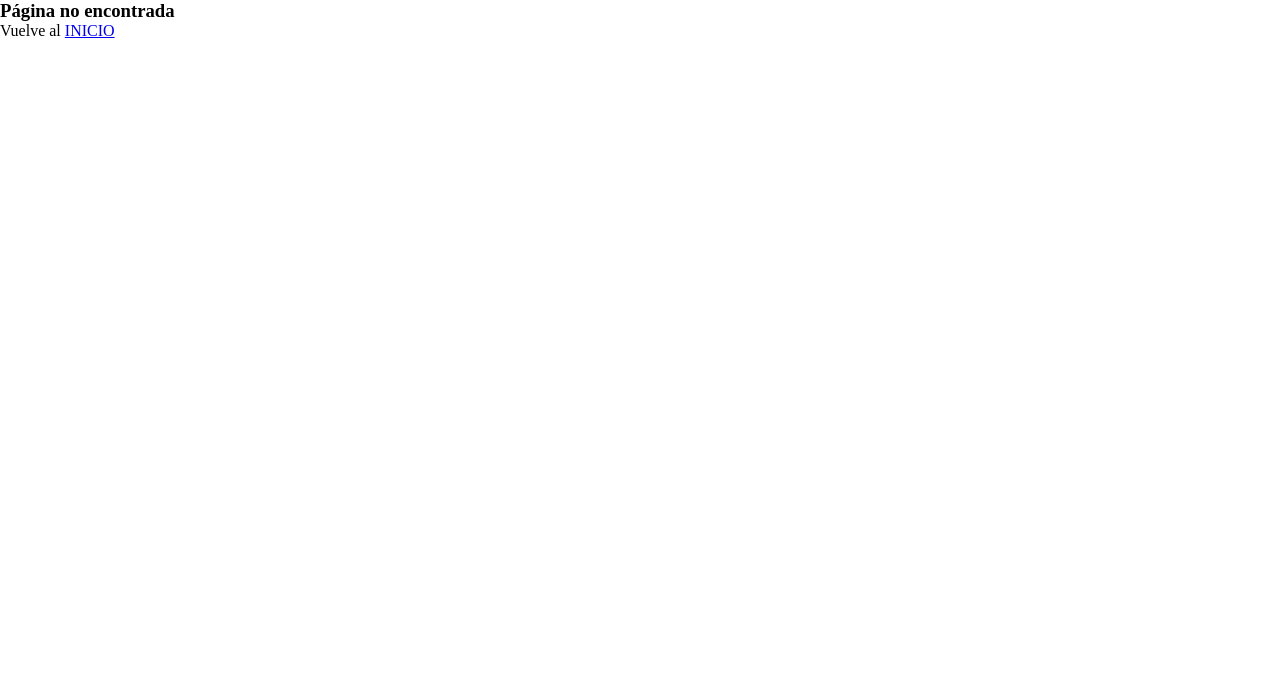
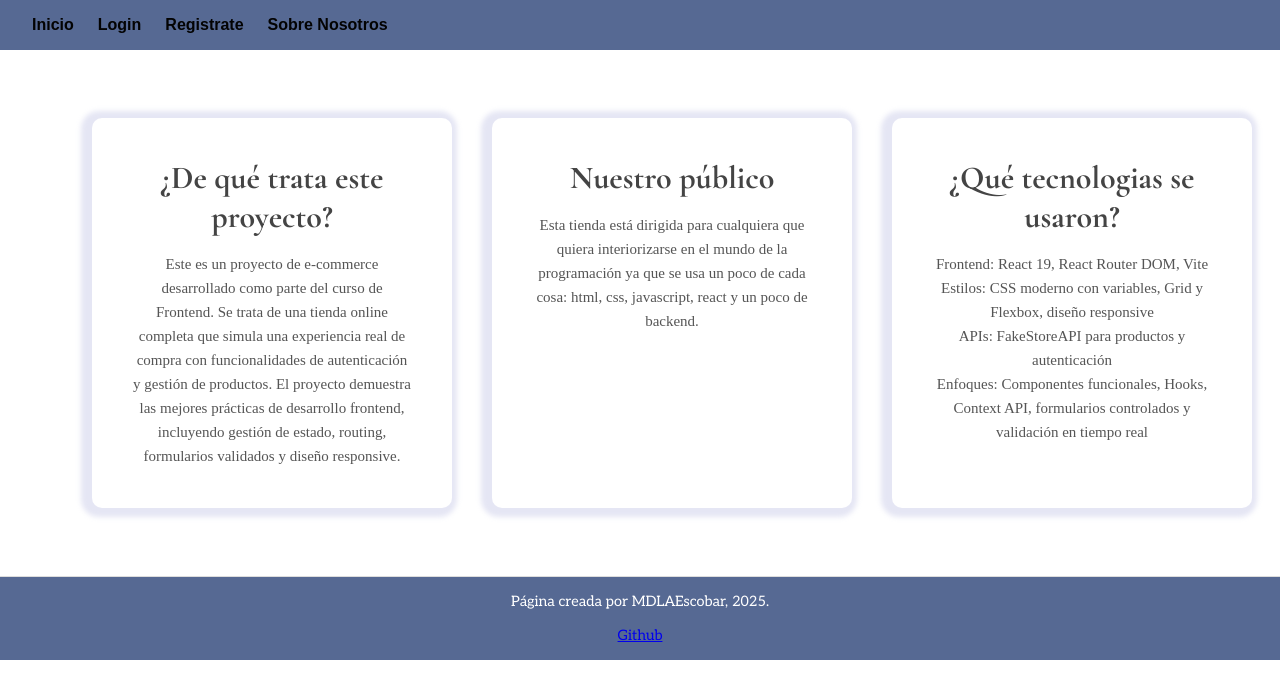
Before and after one commit to AnyuEscobar/proyecto-frontend, a React (Vite) app: page /about-us in a window 1280 px wide. Shown: the top 698 px of the page. Built offline with nearby package versions, Linux system fonts and the light colour scheme; a web font is replaced by a local one.

Commit message:
add: creacion del componente aboutus y su hoja de estilos

```diff
--- a/src/components/Header.jsx
+++ b/src/components/Header.jsx
@@ -26,6 +26,7 @@ const Header = () => {
                 <li><Link to="/">Inicio</Link></li>
                 <li><Link to="/login">Login</Link></li>
                 <li><Link to="/register">Registrate</Link></li>
+                <li><Link to="/about-us">Sobre Nosotros</Link></li>
 
               </>
             }
--- a/src/main.jsx
+++ b/src/main.jsx
@@ -7,6 +7,7 @@ import "./styles/pages/header.css"
 import "./styles/pages/login.css"
 import "./styles/pages/register.css"
 import "./styles/components/footer.css"
+import "./styles/pages/about-us.css"
 
 createRoot(document.getElementById('root')).render(
   <StrictMode>
--- /dev/null
+++ b/src/pages/AboutUs.jsx
@@ -0,0 +1,42 @@
+import { Layout } from "../components/Layout"
+
+
+const AboutUs = () => {
+  return (
+    <Layout>
+      <>
+        <section className="about-us">
+          <section className="card-aboutus">
+            <h2>¿De qué trata este proyecto?</h2>
+            {/* <i className='bx  bx-message-circle-question-mark' style={{ color: '#e77ead', fontSize: '2rem' }}></i> */}
+            <p> Este es un proyecto de e-commerce desarrollado como parte del curso de Frontend. Se trata de una tienda online completa que simula una experiencia real de compra con funcionalidades de autenticación y gestión de productos. El proyecto demuestra las mejores prácticas de desarrollo frontend, incluyendo gestión de estado, routing, formularios validados y diseño responsive.</p>
+
+          </section>
+          <section className="card-aboutus">
+            <h2>Nuestro público</h2>
+            <p>Esta tienda está dirigida para cualquiera que quiera interiorizarse en el mundo de la programación ya que se usa un poco de cada cosa: html, css, javascript, react y un poco de backend.</p>
+            {/* <i className='bx bx-desktop' style={{ color: '#e77ead', fontSize: '2rem' }}
+          ></i> */}
+          </section>
+          <section className="card-aboutus">
+            <h2>¿Qué tecnologias se usaron?</h2>
+            {/* <i className='bx bx-desktop' style={{ color: '#e77ead', fontSize: '2rem' }}
+            ></i> */}
+            <p>Frontend: React 19, React Router DOM, Vite</p>
+
+            <p>Estilos: CSS moderno con variables, Grid y Flexbox, diseño responsive</p>
+
+            <p>APIs: FakeStoreAPI para productos y autenticación</p>
+
+            <p> Enfoques: Componentes funcionales, Hooks, Context API, formularios controlados y validación en tiempo real</p>
+
+          </section>
+        </section>
+
+
+      </>
+    </Layout >
+  )
+}
+
+export { AboutUs }
--- a/src/pages/Home.jsx
+++ b/src/pages/Home.jsx
@@ -198,7 +198,7 @@ const Home = () => {
                 </div>
               ))
             ) : (
-              search.trim() !== '' && <p>No se encontraron productos que coincidan con la búsqueda.</p>
+              search.trim() !== '' && <p className="p-error">No se encontraron productos que coincidan con la búsqueda.</p>
             )
           }
         </div>
--- a/src/pages/NotFound.jsx
+++ b/src/pages/NotFound.jsx
@@ -1,10 +1,13 @@
 import { Link } from "react-router-dom"
+import { Layout } from "../components/Layout"
 const NotFound = () => {
   return (
-    <>
-      <h3>Página no encontrada </h3>
-      <p>Vuelve al <Link to="/">INICIO</Link></p>
-    </>
+    <Layout>
+      <>
+        <h3>Página no encontrada </h3>
+        <p>Vuelve al <Link to="/">INICIO</Link></p>
+      </>
+    </Layout>
   )
 }
 
--- a/src/router/RouterApp.jsx
+++ b/src/router/RouterApp.jsx
@@ -4,6 +4,7 @@ import { NotFound } from "../pages/NotFound"
 import { Login } from "../pages/Login";
 import { Dashboard } from "../pages/Dashboard";
 import { Register } from "../pages/Register";
+import { AboutUs } from "../pages/AboutUs";
 
 
 const RouterApp = () => {
@@ -15,6 +16,7 @@ const RouterApp = () => {
         <Route path="/login" element={<Login />} />
         <Route path="/dashboard" element={<Dashboard />} />
         <Route path="/register" element={<Register />} />
+        <Route path="/about-us" element={<AboutUs />} />
       </Routes>
 
     </BrowserRouter>
--- /dev/null
+++ b/src/styles/pages/about-us.css
@@ -0,0 +1,21 @@
+.about-us {
+  display: grid;
+  grid-template-columns: 400px 400px 400px;
+
+
+}
+
+.card-aboutus {
+  border: rgb(119, 119, 173);
+  margin: 20px;
+  padding: 40px;
+  border-radius: 10px;
+  box-shadow: -3px 1px 5px 8px rgba(187, 190, 227, 0.39);
+  -webkit-box-shadow: -3px 1px 5px 8px rgba(187, 190, 227, 0.39);
+  -moz-box-shadow: -3px 1px 5px 8px rgba(187, 190, 227, 0.39);
+}
+
+.card-aboutus p {
+  font-size: 15px;
+
+}
--- a/src/styles/pages/home.css
+++ b/src/styles/pages/home.css
@@ -194,3 +194,8 @@ section ul li {
     max-width: 90%;
   }
 }
+
+.p-error {
+  font-size: 20px;
+  height: 50px;
+}
```
